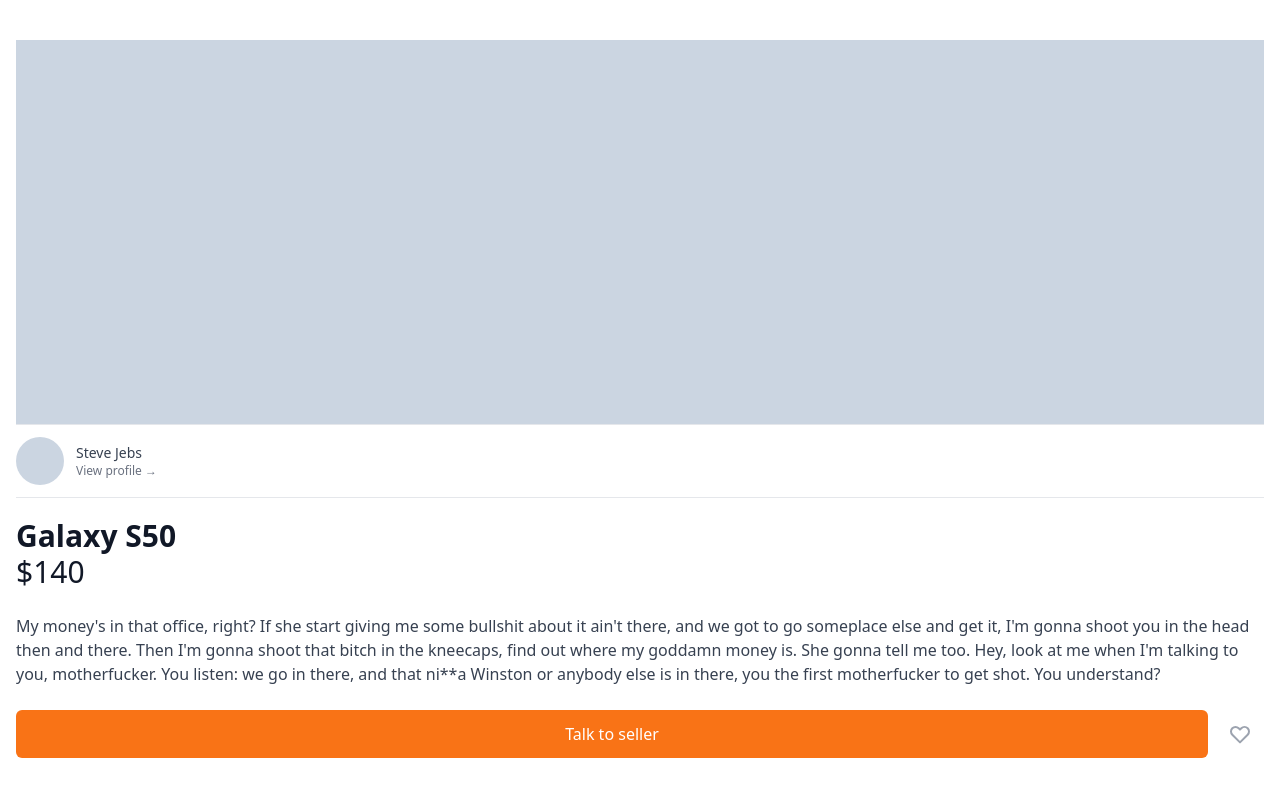
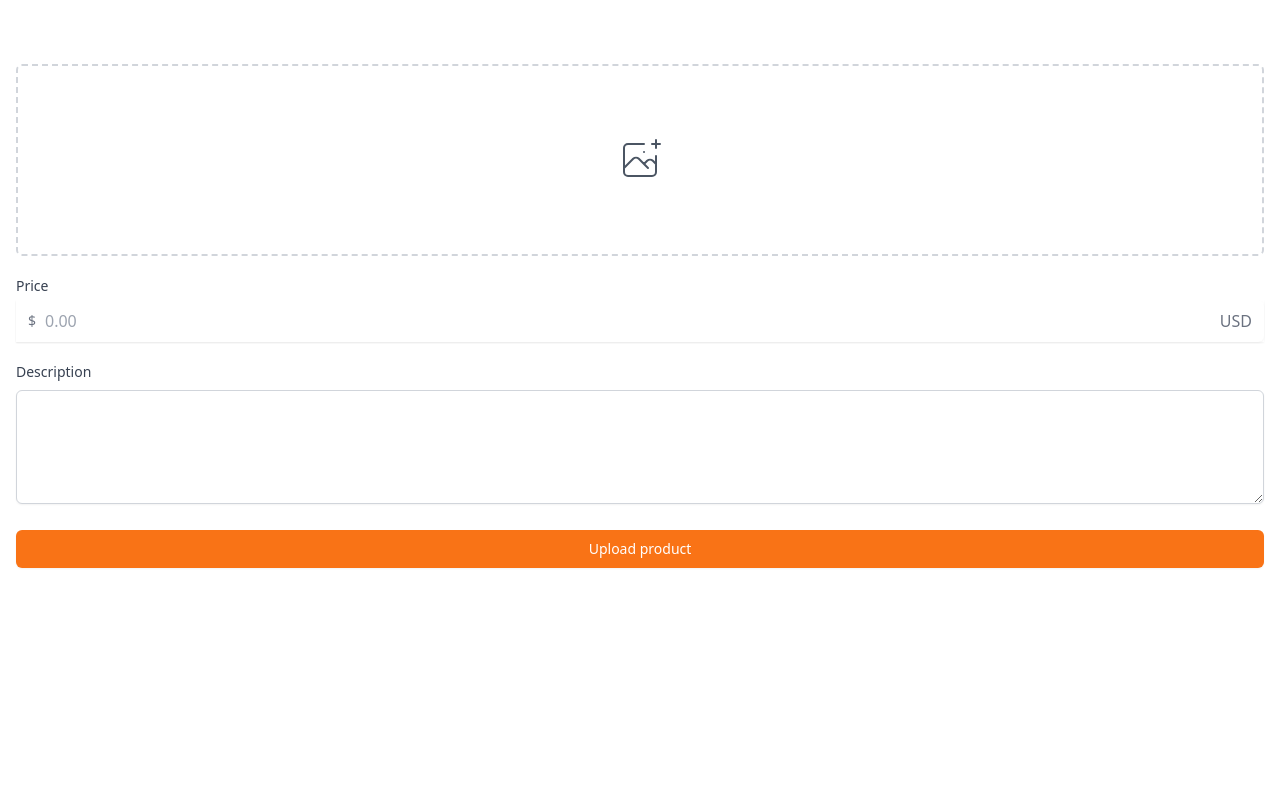
Before and after one commit to userJu/carrot-market, a Next.js app: page /items/upload in a window 1280 px wide. Shown: the top 795 px of the page. Built offline with nearby package versions, Linux system fonts and the light colour scheme.

Commit message:
upload page

```diff
--- a/pages/enter.tsx
+++ b/pages/enter.tsx
@@ -40,13 +40,14 @@
           </div>
         </div>
         <form className="flex flex-col mt-8">
-          <label className="text-sm font-medium text-gray-700">
+          <label htmlFor="input" className="text-sm font-medium text-gray-700">
             {method === "email" ? "Email address" : null}
             {method === "phone" ? "Phone number" : null}
           </label>
           <div className="mt-1">
             {method === "email" ? (
               <input
+                id="input"
                 type="email"
                 className="appearance-none w-full px-3 py-2 border border-gray-300 rounded-md shadow-sm placeholder-gray-400 focus:outline-none focus:ring-orange-500 focus:border-orange-500"
                 required
@@ -58,6 +59,7 @@
                   +82
                 </span>
                 <input
+                  id="input"
                   type="number"
                   className="py-2 px-4 border border-transparent appearance-none w-full border-gray-300 rounded-md rounded-l-none shadow-sm placeholder-gray-400 focus:outline-none focus:ring-orange-500 focus:border-orange-500"
                   required
--- /dev/null
+++ b/pages/items/upload.tsx
@@ -0,0 +1,66 @@
+import type { NextPage } from "next";
+
+const Upload: NextPage = () => {
+  return (
+    <div className="px-4 py-16">
+      <div>
+        <div>
+          <label className="w-full cursor-pointer text-gray-600 hover:border-orange-500 hover:text-orange-500 flex items-center justify-center border-2 border-dashed border-gray-300 h-48 rounded-md">
+            <svg
+              className="h-12 w-12"
+              stroke="currentColor"
+              fill="none"
+              viewBox="0 0 48 48"
+              aria-hidden="true"
+            >
+              <path
+                d="M28 8H12a4 4 0 00-4 4v20m32-12v8m0 0v8a4 4 0 01-4 4H12a4 4 0 01-4-4v-4m32-4l-3.172-3.172a4 4 0 00-5.656 0L28 28M8 32l9.172-9.172a4 4 0 015.656 0L28 28m0 0l4 4m4-24h8m-4-4v8m-12 4h.02"
+                strokeWidth={2}
+                strokeLinecap="round"
+                strokeLinejoin="round"
+              />
+            </svg>
+            <input className="hidden" type="file" />
+            {/* input 태그를 label 태그 안에 넣고 input을 숨김 */}
+          </label>
+        </div>
+      </div>
+      <div className="my-5">
+        <label
+          htmlFor="price"
+          className="mb-1 block text-sm font-medium text-gray-700"
+        >
+          Price
+        </label>
+        <div className="rouned-md relative shadow-sm flex items-center">
+          <div className="absolute left-0 pointer-events-none pl-3 flex items-center justify-center">
+            <span className="text-gray-500 text-sm">$</span>
+          </div>
+          <input
+            id="price"
+            className="py-2 px-4 pl-7 border border-transparent appearance-none w-full border-gray-300 rounded-md rounded-l-none shadow-sm placeholder-gray-400 focus:outline-none focus:ring-orange-500 focus:border-orange-500"
+            type="text"
+            placeholder="0.00"
+          />
+          <div className="absolute right-0 pointer-events-none pr-3 flex items-center">
+            <span className="text-gray-500">USD</span>
+          </div>
+        </div>
+      </div>
+      <div>
+        <label className="mb-1 block text-sm font-medium text-gray-700">
+          Description
+        </label>
+        <textarea
+          className="mt-1 shadow-sm w-full focus:ring focus:ring-orange-500 rounded-md border-gray-300 focus:border-orange-500"
+          rows={4}
+        />
+      </div>
+      <button className="mt-5 w-full bg-orange-500 hover:bg-orange-600 text-white py-2 px-4 border border-transparent rounded-md shadow-sm text-sm font-medium focus:ring-2 focus-ring-offset-2 focus:ring-orange-500 focus:outline-none">
+        Upload product
+      </button>
+    </div>
+  );
+};
+
+export default Upload;
```
